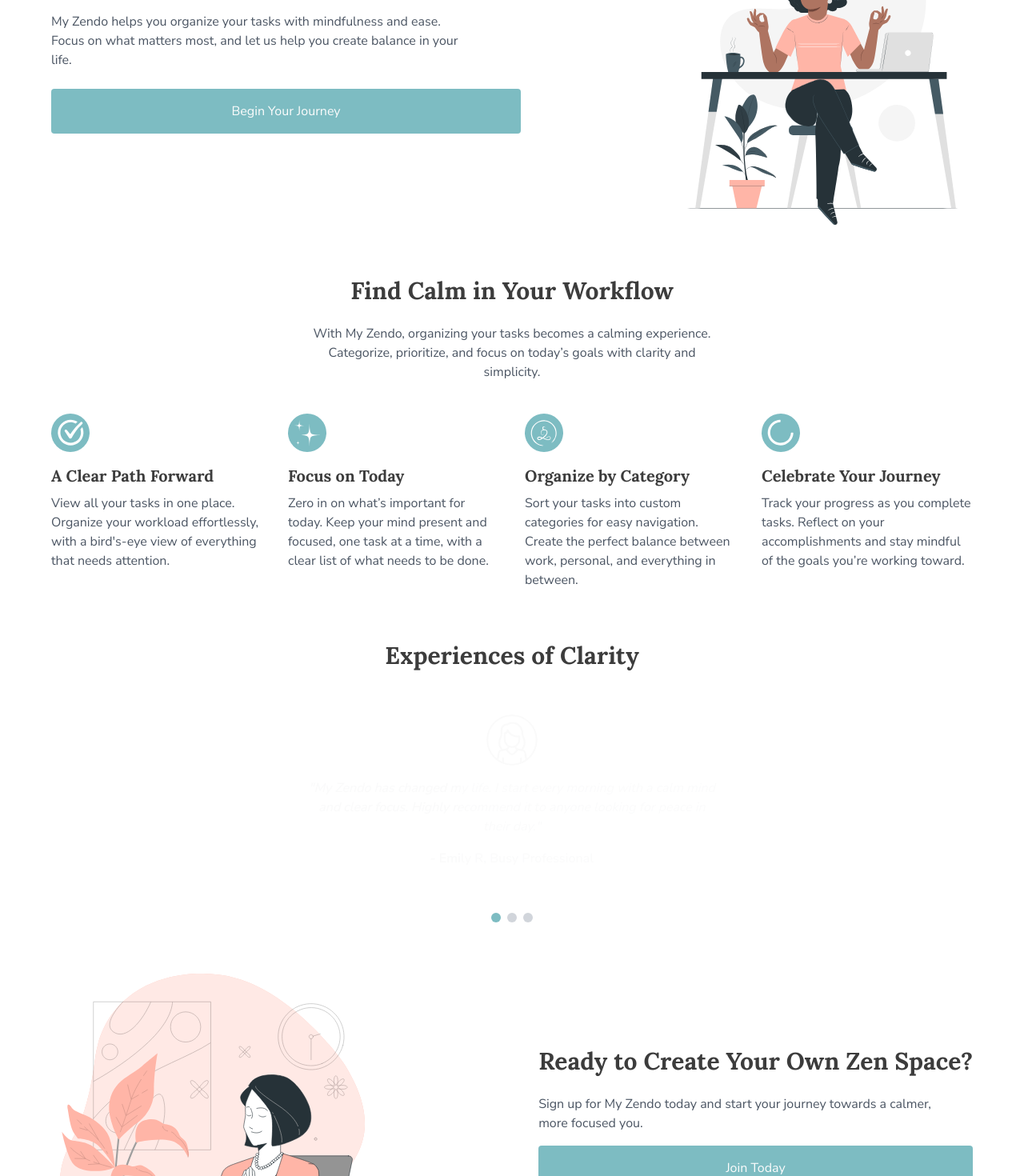
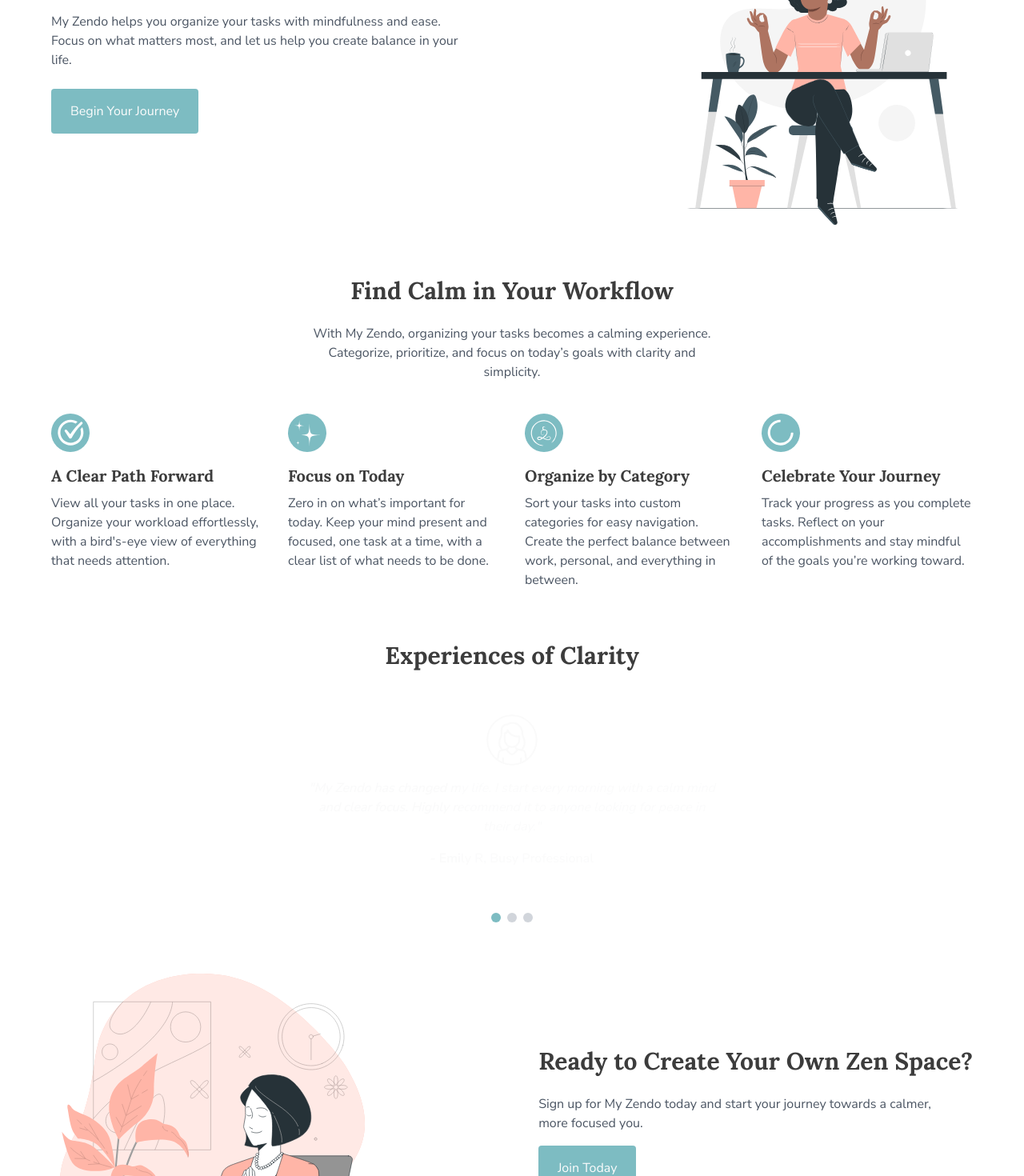
Before and after one commit to EdwardShanahan09/my-zendo, a React (Vite) app in the folder client/: page / in a window 1280 px wide. Shown: the part 220-1690 px from the top of the page at 80% size. Built offline with nearby package versions, Linux system fonts and the light colour scheme.

Commit message:
Add Links to signup page

```diff
--- a/client/src/components/Button/Button.jsx
+++ b/client/src/components/Button/Button.jsx
@@ -1,7 +1,17 @@
-const Button = ({ text }) => {
-  return (
+import { Link } from "react-router-dom";
+
+const Button = ({ text, url }) => {
+  return url ? (
+    <Link to={url}>
+      <button
+        className={`text-secondary bg-primary text-sm md:text-base py-2 px-4 md:py-4 md:px-6 hover:bg-accent rounded`}
+      >
+        {text}
+      </button>
+    </Link>
+  ) : (
     <button
-      className={`w-full text-secondary bg-primary text-sm md:text-base py-2 px-4 md:py-4 md:px-6 hover:bg-accent rounded`}
+      className={`text-secondary bg-primary text-sm md:text-base py-2 px-4 md:py-4 md:px-6 hover:bg-accent rounded`}
     >
       {text}
     </button>
--- a/client/src/components/Navbar/Navbar.jsx
+++ b/client/src/components/Navbar/Navbar.jsx
@@ -10,11 +10,13 @@ const Navbar = () => {
         src={Logo}
         alt="Created by archer7 from the Noun Project"
       />
-      <img
-        className="md:hidden w-[25px]"
-        src={IconProfile}
-        alt="Created by NAPISAH from Noun Project"
-      />
+      <Link to="auth/signup">
+        <img
+          className="md:hidden w-[25px]"
+          src={IconProfile}
+          alt="Created by NAPISAH from Noun Project"
+        />
+      </Link>
       <ul className="hidden md:flex ">
         <li className="mr-4">
           <Link className="text-dark hover:text-primary" to="auth/login">
--- a/client/src/pages/Home/CTA.jsx
+++ b/client/src/pages/Home/CTA.jsx
@@ -12,7 +12,7 @@ const CTA = () => {
           more focused you.
         </p>
 
-        <Button text="Join Today" />
+        <Button url="auth/signup" text="Join Today" />
       </div>
 
       <div>
--- a/client/src/pages/Home/Hero.jsx
+++ b/client/src/pages/Home/Hero.jsx
@@ -15,7 +15,7 @@ const Hero = () => {
           life.
         </p>
 
-        <Button text="Begin Your Journey" />
+        <Button url="auth/signup" text="Begin Your Journey" />
       </div>
       <div>
         <img
```
